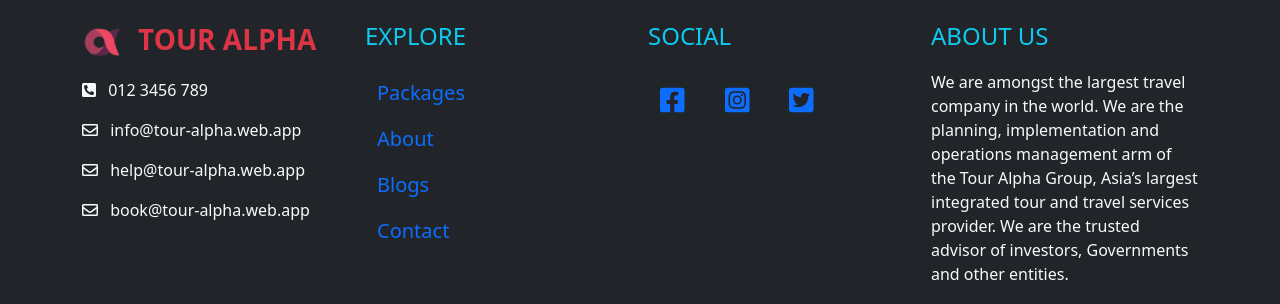
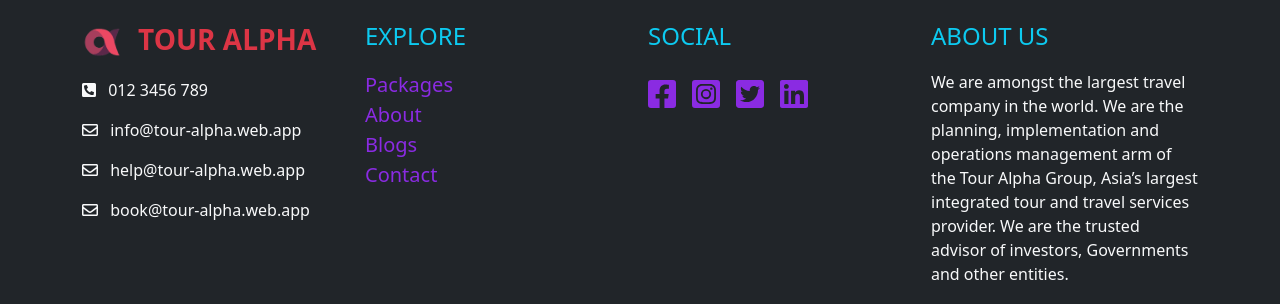
Before and after one commit to imRHB/tour-alpha-client, a React (Create React App) app: page / in a window 1280 px wide. Shown: the part 1522-1826 px from the top of the page. Built offline with nearby package versions, Linux system fonts and the light colour scheme; no server answers.

Commit message:
fix some minor bugs

```diff
--- a/src/Pages/Details/BookedPackage/BookedPackage.js
+++ b/src/Pages/Details/BookedPackage/BookedPackage.js
@@ -1,4 +1,4 @@
-import React, { useEffect, useState } from 'react';
+import React from 'react';
 
 const BookedPackage = () => {
 
--- a/src/Pages/Details/DiscountPackDetails/DiscountPackDetails.js
+++ b/src/Pages/Details/DiscountPackDetails/DiscountPackDetails.js
@@ -1,7 +1,6 @@
 import React, { useEffect, useState } from 'react';
 import { Col, Row } from 'react-bootstrap';
 import { useParams } from 'react-router';
-import { Link } from 'react-router-dom';
 
 const DiscountPackDetails = () => {
     const { packgId } = useParams();
--- a/src/Pages/Shared/Footer/Footer.css
+++ b/src/Pages/Shared/Footer/Footer.css
@@ -1,6 +1,10 @@
-.nav-link {
+.footer-link a, .footer-link-social a {
+    color: blueviolet;
+    text-decoration: none;
+}
+.footer-link a:hover, .footer-link-social a:hover {
+    color: lightblue;
+}
+.footer-link-social a {
     padding: 0;
 }
-.nav-link:hover {
-    color: #fff;
-}
--- a/src/Pages/Shared/Footer/Footer.js
+++ b/src/Pages/Shared/Footer/Footer.js
@@ -1,10 +1,10 @@
-import { faFacebookSquare, faInstagramSquare, faTwitterSquare } from '@fortawesome/free-brands-svg-icons';
+import { faFacebookSquare, faInstagramSquare, faLinkedin, faTwitterSquare } from '@fortawesome/free-brands-svg-icons';
 import { faEnvelope } from '@fortawesome/free-regular-svg-icons';
 import { faPhoneSquareAlt } from '@fortawesome/free-solid-svg-icons';
 import { FontAwesomeIcon } from '@fortawesome/react-fontawesome';
 import React from 'react';
 import { Col, Nav, Row } from 'react-bootstrap';
-import { Link, NavLink } from 'react-router-dom';
+import { Link } from 'react-router-dom';
 import './Footer.css';
 import logo from '../../../images/logo.png';
 
@@ -13,6 +13,7 @@ const phoneIcon = <FontAwesomeIcon icon={faPhoneSquareAlt} />;
 const facebookIcon = <FontAwesomeIcon icon={faFacebookSquare} />;
 const instagramIcon = <FontAwesomeIcon icon={faInstagramSquare} />;
 const twitterIcon = <FontAwesomeIcon icon={faTwitterSquare} />;
+const linkedInIcon = <FontAwesomeIcon icon={faLinkedin} />;
 
 const Footer = () => {
     return (
@@ -28,19 +29,20 @@ const Footer = () => {
                     </Col>
                     <Col>
                         <p className="fs-4 text-info">EXPLORE</p>
-                        <Nav className="d-flex flex-column">
-                            <Nav.Link as={Link} to="/packages" className="fs-5">Packages</Nav.Link>
-                            <Nav.Link as={Link} to="/about" className="fs-5">About</Nav.Link>
-                            <Nav.Link as={Link} to="#" className="fs-5">Blogs</Nav.Link>
-                            <Nav.Link as={Link} to="/contact" className="fs-5">Contact</Nav.Link>
+                        <Nav className="d-flex flex-column footer-link">
+                            <Link to="/packages" className="fs-5">Packages</Link>
+                            <Link to="/about" className="fs-5">About</Link>
+                            <Link to="#" className="fs-5">Blogs</Link>
+                            <Link to="/contact" className="fs-5">Contact</Link>
                         </Nav>
                     </Col>
                     <Col>
                         <p className="fs-4 text-info">SOCIAL</p>
-                        <Nav className="gap-3">
-                            <Nav.Link href="https://www.facebook.com/" target="_blank" className="fs-3">{facebookIcon}</Nav.Link>
-                            <Nav.Link href="https://www.instagram.com/" target="_blank" className="fs-3">{instagramIcon}</Nav.Link>
-                            <Nav.Link href="https://www.twitter.com/" target="_blank" className="fs-3">{twitterIcon}</Nav.Link>
+                        <Nav className="gap-3 footer-link-social">
+                            <Nav.Link href="https://www.facebook.com/" target="_blank" className="fs-2">{facebookIcon}</Nav.Link>
+                            <Nav.Link href="https://www.instagram.com/" target="_blank" className="fs-2">{instagramIcon}</Nav.Link>
+                            <Nav.Link href="https://www.twitter.com/" target="_blank" className="fs-2">{twitterIcon}</Nav.Link>
+                            <Nav.Link href="https://www.linkedin.com/" target="_blank" className="fs-2">{linkedInIcon}</Nav.Link>
                         </Nav>
                     </Col>
                     <Col>
--- a/src/Pages/Shared/Header/Header.css
+++ b/src/Pages/Shared/Header/Header.css
@@ -1,14 +1,14 @@
 .navbar {
     padding: 0;
 }
-.navbar a {
+.navbar-nav a {
     font-size: 18px;
     font-weight: 400;
     color: blueviolet;
     text-decoration: none;
     padding: 8px 12px;
 }
-.navbar a:hover {
+.navbar-nav a:hover {
     /* color: blue; */
     background-color: #eee;
 }
--- a/src/Pages/User/Dashboard/Dashboard/Dashboard.css
+++ b/src/Pages/User/Dashboard/Dashboard/Dashboard.css
@@ -5,11 +5,11 @@
     color: #333;
     background-color: #eef;
 }
-.nav a {
+.dash-nav a {
     font-size: 18px;
     text-decoration: none;
     padding: 8px 12px;
 }
-.nav a:hover {
+.dash-nav a:hover {
     background-color: #eef;
 }
--- a/src/Pages/User/Dashboard/Dashboard/Dashboard.js
+++ b/src/Pages/User/Dashboard/Dashboard/Dashboard.js
@@ -12,7 +12,7 @@ const Dashboard = () => {
 
             <Row xs={12} sm={12} md={8} lg={8}>
                 <Col className="col-md-12 col-lg-4 col-xl-4">
-                    <Nav className="flex-column">
+                    <Nav className="flex-column dash-nav">
                         <NavLink to="/manage-packages">Manage Packages</NavLink>
                         <NavLink to="/all-booking">All Booking</NavLink>
                         <NavLink to="/my-Booking">My Booking</NavLink>
```
